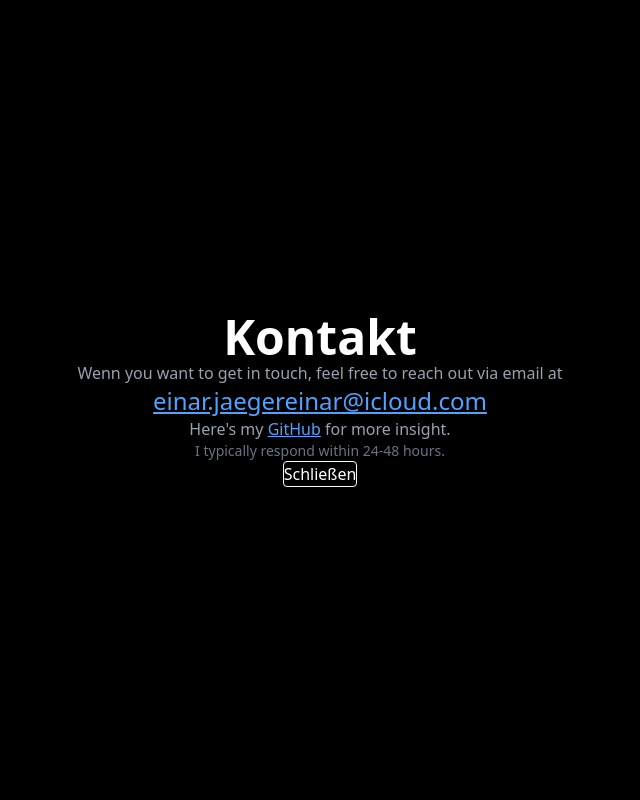
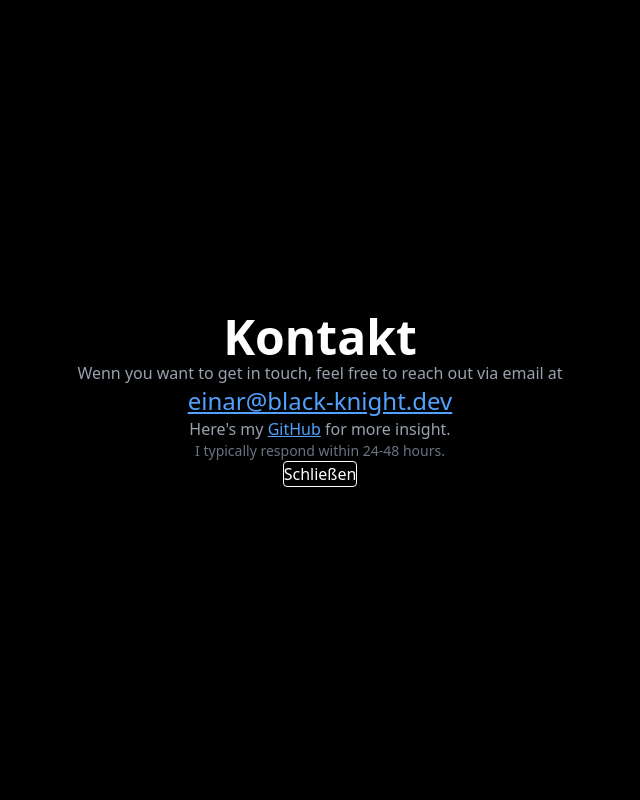
Before and after one commit to endgegnerbert-tech/Black-Knight-Portfolio, a Next.js app: page / in a window 1280 px wide. Both pictures are taken after a click on the button "Contact Me". Shown: the top 800 px of the page, without its empty margins (320-960 px from the left). Built offline with nearby package versions, Linux system fonts and the light colour scheme.

Commit message:
email geandert zu personal

```diff
--- a/src/components/Hero.tsx
+++ b/src/components/Hero.tsx
@@ -84,10 +84,10 @@ export default function Hero() {
               Wenn you want to get in touch, feel free to reach out via email at
             </p>
             <a
-              href="mailto:einar.jaegereinar@icloud.com"
+              href="mailto:einar@black-knight.dev"
               className="text-2xl text-blue-400 hover:text-blue-300 transition underline"
             >
-              einar.jaegereinar@icloud.com
+              einar@black-knight.dev
             </a>
             <p className="text-gray-400 mt-8 mb-4">
               Here&apos;s my{" "}
```
